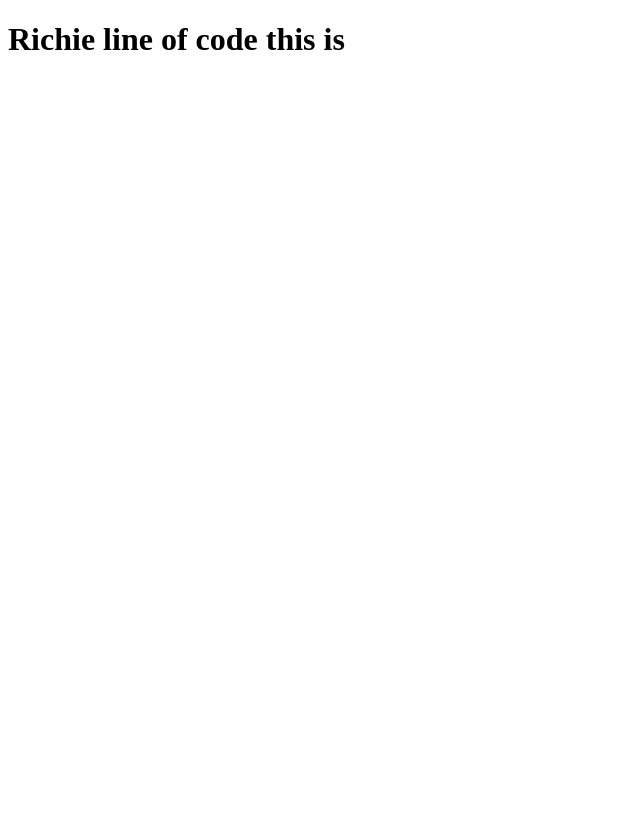
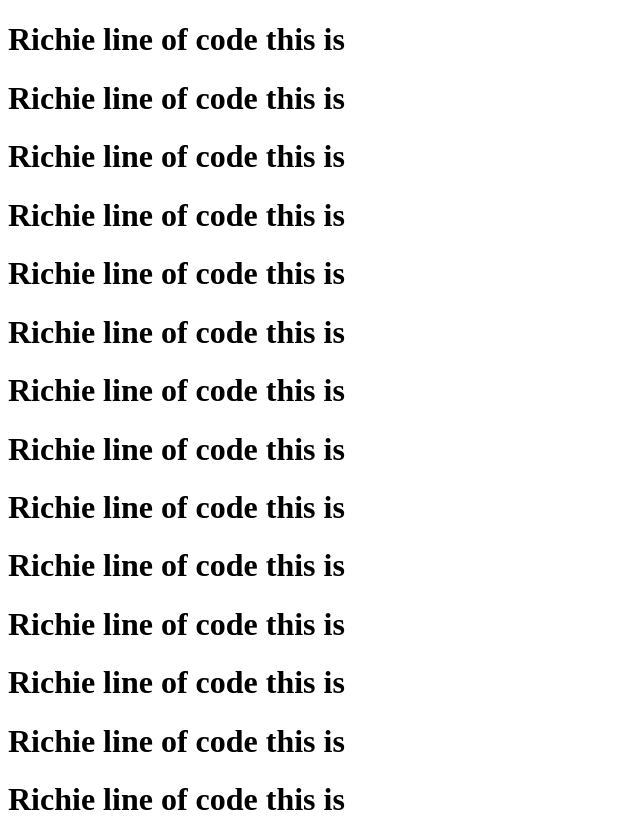
Before and after one commit to richieArnrich/MernGit, a plain HTML site: page index.html in a window 1280 px wide. Shown: the whole page, without its empty margins (0-640 px from the left). Before the commit the page ends 800 px from the top, so only its background shows below. Drawn offline with Linux system fonts and the light colour scheme.

Commit message:
new file added

```diff
--- a/index.html
+++ b/index.html
@@ -7,5 +7,18 @@
   </head>
   <body>
     <h1>Richie line of code this is</h1>
+    <h1>Richie line of code this is</h1>
+    <h1>Richie line of code this is</h1>
+    <h1>Richie line of code this is</h1>
+    <h1>Richie line of code this is</h1>
+    <h1>Richie line of code this is</h1>
+    <h1>Richie line of code this is</h1>
+    <h1>Richie line of code this is</h1>
+    <h1>Richie line of code this is</h1>
+    <h1>Richie line of code this is</h1>
+    <h1>Richie line of code this is</h1>
+    <h1>Richie line of code this is</h1>
+    <h1>Richie line of code this is</h1>
+    <h1>Richie line of code this is</h1>
   </body>
 </html>
```
